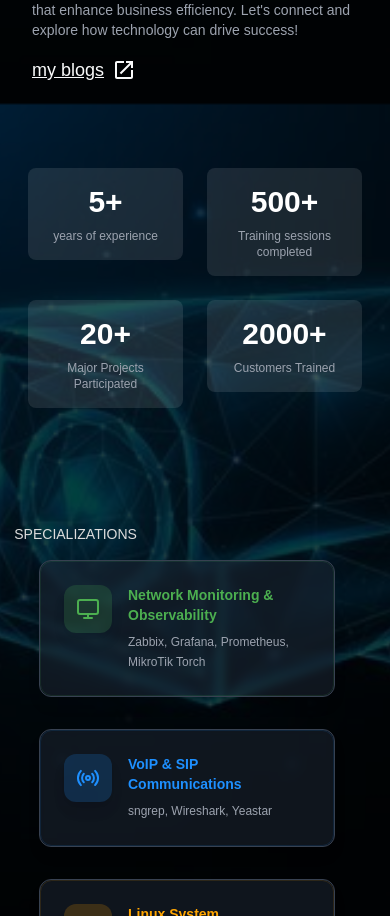
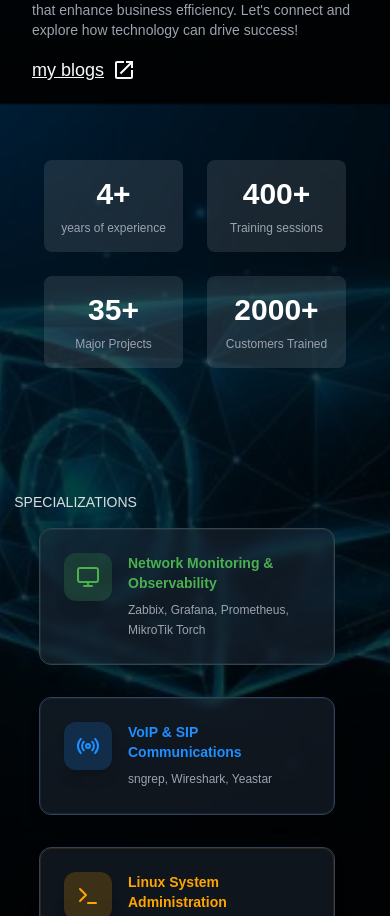
Before and after one commit to DianaWangui/sarah-portfolio, a Next.js app: page / in a window 390 px wide. Shown: the part 1584-2500 px from the top of the page. Built offline with nearby package versions, Linux system fonts and the light colour scheme.

Commit message:
added sarahs cv

```diff
--- a/app/landingpage/components/achievements.js
+++ b/app/landingpage/components/achievements.js
@@ -2,14 +2,14 @@ import { motion } from "framer-motion";
 
 const Achievements = () => {
   const achievements = [
-    { "5+": "years of experience" },
-    { "500+": "Training sessions completed" },
-    { "20+": "Major Projects Participated" },
+    { "4+": "years of experience" },
+    { "400+": "Training sessions" },
+    { "35+": "Major Projects" },
     { "2000+": "Customers Trained" }
   ];
 
   return (
-    <div className="bg-transparent px-4 py-6 mt-4 md:mt-6 lg:mt-20 lg:px-8 lg:py-10">
+    <div className="bg-transparent lg:pl-[10%] lg:pr-[14%] p-8">
       <div className="w-full flex flex-wrap justify-center max-w-6xl mx-auto">
         {achievements.map((achievement, index) => {
           const key = Object.keys(achievement)[0];
--- a/app/landingpage/components/sidecard.js
+++ b/app/landingpage/components/sidecard.js
@@ -67,10 +67,10 @@ const SideCard = () => {
 
                  {/* Download CV Button */}
                  <a
-                    href="/cv/mycv.pdf"
-                    download="mycv.pdf"
+                    href="/cv/sarah_g.pdf"
+                    download="sarah_g.pdf"
                     className="border-2 font-bold border-white w-[50%] text-white py-4 rounded-full mt-8
-                    hover:bg-white hover:text-gray-900 transition active:text-green-500 text-center"
+                    hover:bg-white hover:text-green-500 transition active:text-green-900 text-center"
                 >
                     Hire Me
                 </a>
```
Also changed, not shown: 1 other file (tests, documents, lock files or other folders).
